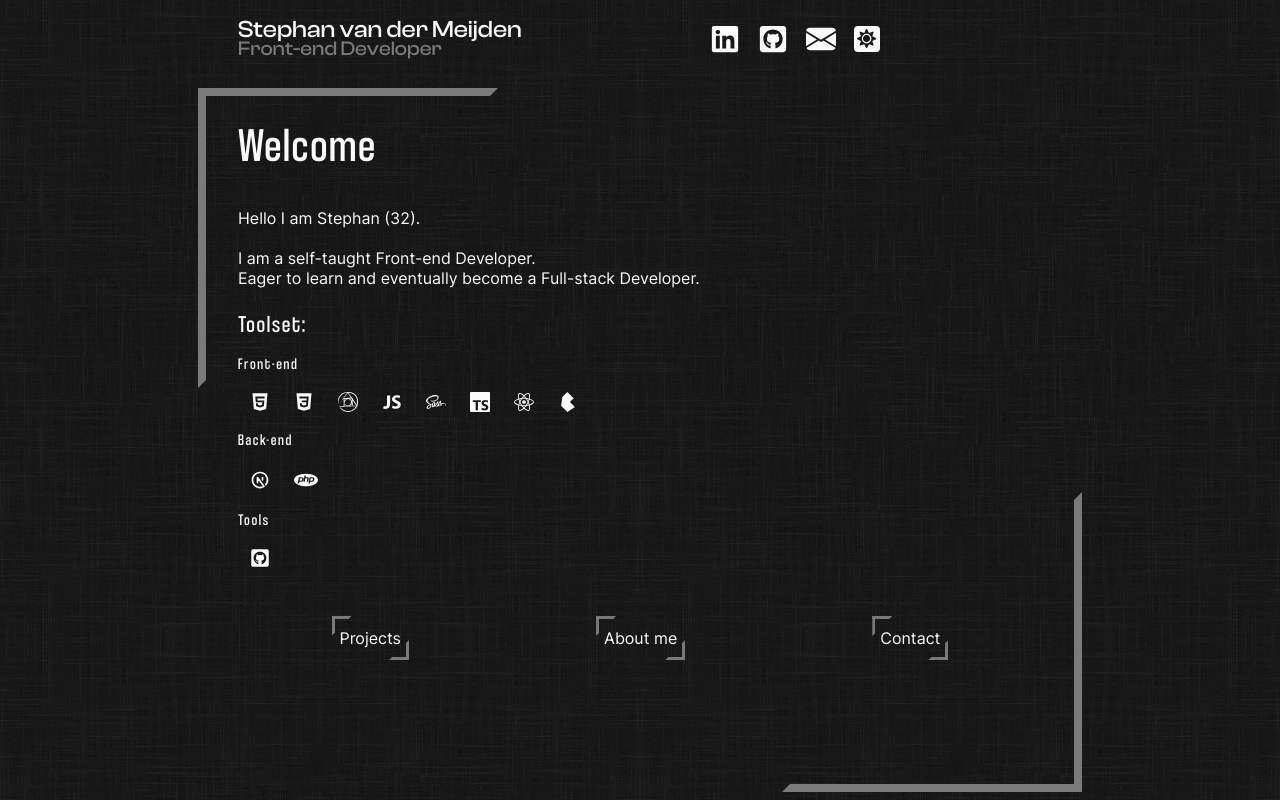
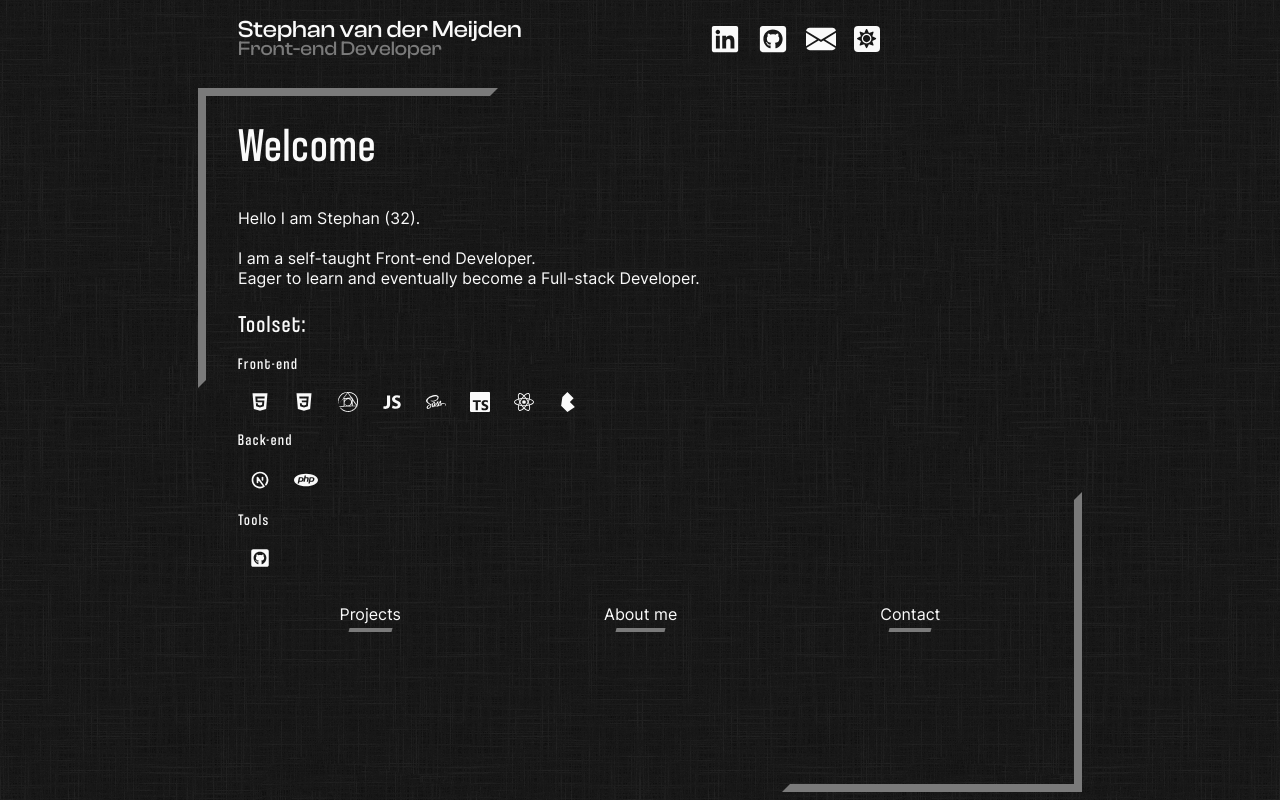
Before and after one commit to aevitas1/portfolio_v2, a React (Vite) app: page / in a window 1280 px wide. Built offline with nearby package versions, Linux system fonts and the light colour scheme.

Commit message:
Revamped buttons

```diff
--- a/src/components/content/button/button.module.scss
+++ b/src/components/content/button/button.module.scss
@@ -1,70 +1,41 @@
 @use "../../../styles/var.scss" as var;
 
 .button {
-  padding: 2rem;
-  width: fit-content;
-  .topborder,
-  .bottomborder {
-    position: relative;
+  position: relative;
+  padding: 0.5rem 0.75rem;
+  cursor: pointer;
+  &::after {
+    content: "";
+    position: absolute;
+    background-color: var.$borderColor;
+    width: 50%;
+    height: 0.25rem;
+    left: 25%;
+    bottom: 0;
+    transition: 0.25s ease-out all;
+    transform: skew(-15deg);
   }
-
-  .topborder {
-    &::before {
-      content: "";
-      position: absolute;
-      transform: translateX(-50%, 50%);
-      width: 20px;
-      height: 20px;
-      left: -0.5rem;
-      bottom: -0.5rem;
-      border-top: 3px solid var.$borderColor;
-      border-left: 3px solid var.$borderColor;
-      transition: 0.25s ease-out all;
-      clip-path: polygon(0 0, 0% 100%, 100% 0);
+  &:hover {
+    &::after {
+      width: calc(100% - 1.5rem);
+      left: 0.75rem;
+      background-color: var.$primaryHover;
+    }
+    a {
+      color: var.$primaryHover;
     }
   }
-
-  .bottomborder {
+  &.dark {
     &::after {
-      content: "";
-      position: absolute;
-      transform: translateX(-50%, 50%);
-      right: -0.5rem;
-      top: -0.5rem;
-      width: 20px;
-      height: 20px;
-      border-bottom: 3px solid var.$borderColor;
-      border-right: 3px solid var.$borderColor;
-      transition: 0.25s ease-out all;
-      clip-path: polygon(100% 100%, 0% 100%, 100% 0);
+      background-color: var.$borderColorDark;
     }
-  }
-
-  @media (hover: hover) {
     &:hover {
-      .topborder::before,
-      .bottomborder::after {
-        height: 42px;
-        width: calc(100% + 1rem);
+      &::after {
+        background-color: var.$primaryDark;
       }
-      .topborder::before {
-        bottom: -30px;
-        clip-path: unset;
-      }
-      .bottomborder::after {
-        top: -30px;
-        clip-path: unset;
+      a {
+        color: var.$primaryHoverDark;
       }
     }
   }
-  &.dark {
-    .topborder::before {
-      border-top: 3px solid var.$borderColorDark;
-      border-left: 3px solid var.$borderColorDark;
-    }
-    .bottomborder::after {
-      border-bottom: 3px solid var.$borderColorDark;
-      border-right: 3px solid var.$borderColorDark;
-    }
-  }
 }
```
